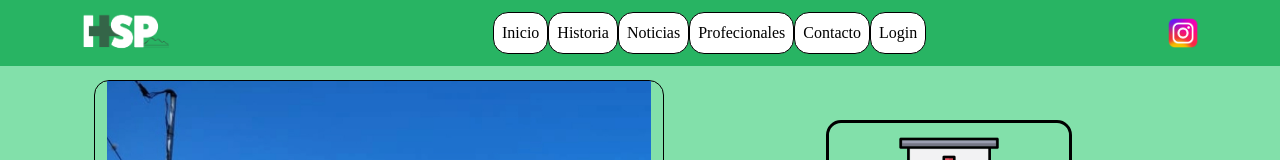
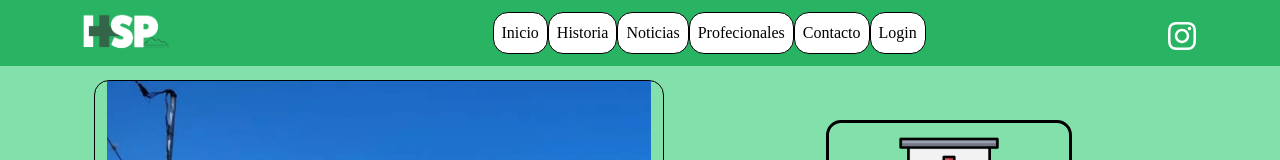
Before and after one commit to Enzogz98/HospSanPablo, a React (Vite) app in the folder front/: page / in a window 1280 px wide. Shown: the top 160 px of the page. Built offline with nearby package versions, Linux system fonts and the light colour scheme.

Commit message:
ig corregido

```diff
--- a/front/package.json
+++ b/front/package.json
@@ -10,9 +10,13 @@
     "preview": "vite preview"
   },
   "dependencies": {
+    "@fortawesome/fontawesome-svg-core": "^6.5.1",
+    "bootstrap-icons": "^1.11.3",
     "dom": "^0.0.3",
     "react": "^18.2.0",
+    "react-bootstrap-icons": "^1.10.3",
     "react-dom": "^18.2.0",
+    "react-icons": "^5.0.1",
     "react-router-dom": "^6.21.3",
     "router": "^1.3.8"
   },
--- a/front/src/Css/header.css
+++ b/front/src/Css/header.css
@@ -60,3 +60,8 @@
   border-radius: 0;
   margin: 0;
 }
+
+.instagram-icon {
+  color: white;
+  font-size: 2em;
+}
--- a/front/src/components/Header.jsx
+++ b/front/src/components/Header.jsx
@@ -1,7 +1,8 @@
 
 import logo from "../assets/logo1.png";
-import insta from "../assets/insta.png";
+import { FaInstagram } from "react-icons/fa6";
 import "../Css/header.css";
+
 import Container from "react-bootstrap/Container";
 import Nav from "react-bootstrap/Nav";
 import Navbar from "react-bootstrap/Navbar";
@@ -40,15 +41,9 @@ const Header = () => {
             <Nav className="justify-content-between">
 
               <div className="col-2">
-                <a href="https://www.instagram.com/hosp.sanpablo/?igsh=MXdiZjdneTRvMWdlag%3D%3D">
-                  <img
-                    src={insta}
-                    width="30"
-                    height="30"
-                    className="d-inline-block align-top"
-                    alt="Instagram"
-                  />
-                </a>
+                <a href="https://www.instagram.com/hosp.sanpablo/?igsh=MXdiZjdneTRvMWdlag%3D%3D" className="instagram-icon"> <FaInstagram />
+</a>
+
               </div>
             </Nav>
         </Container>
```
Also changed, not shown: 1 other file (tests, documents, lock files or other folders).
